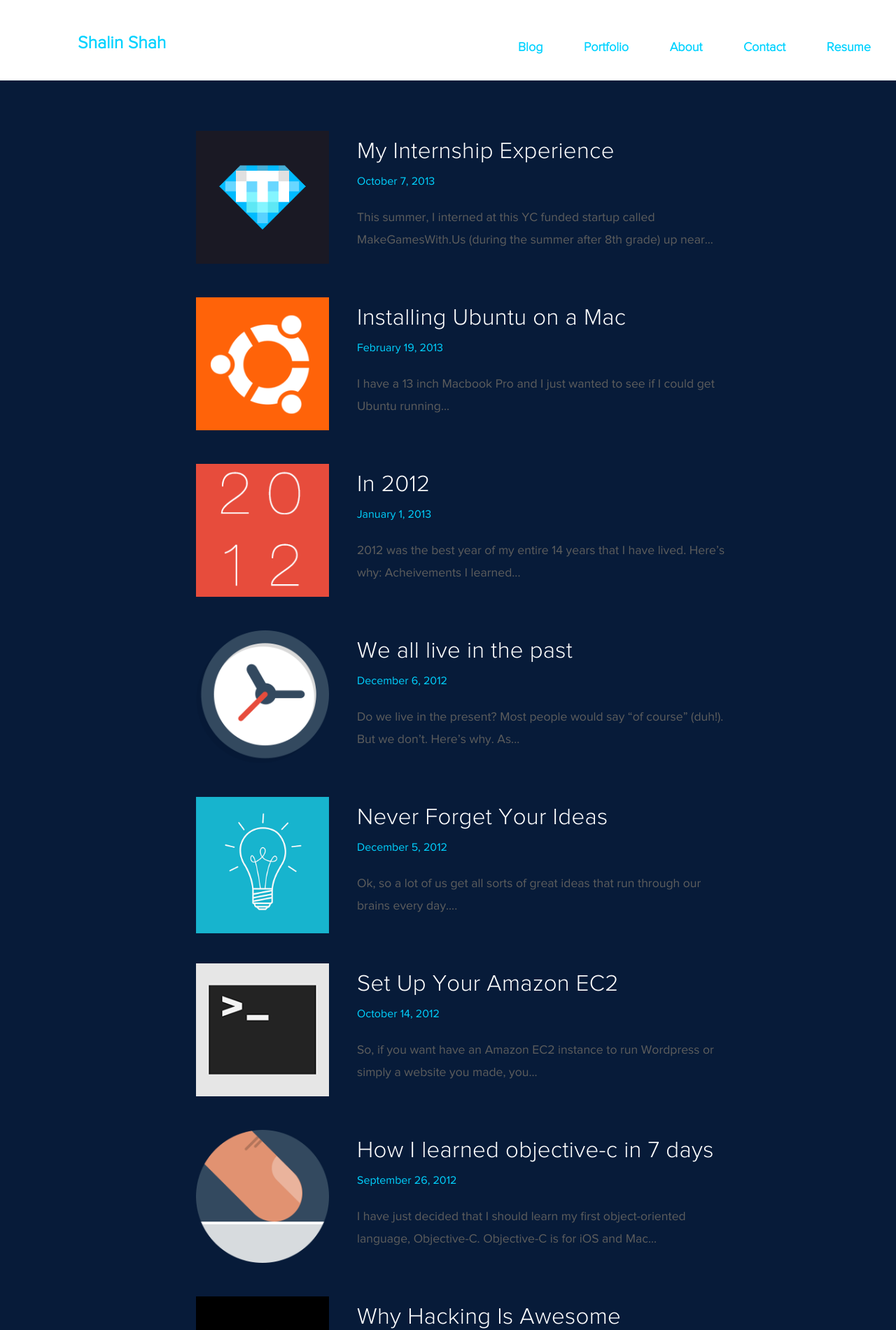
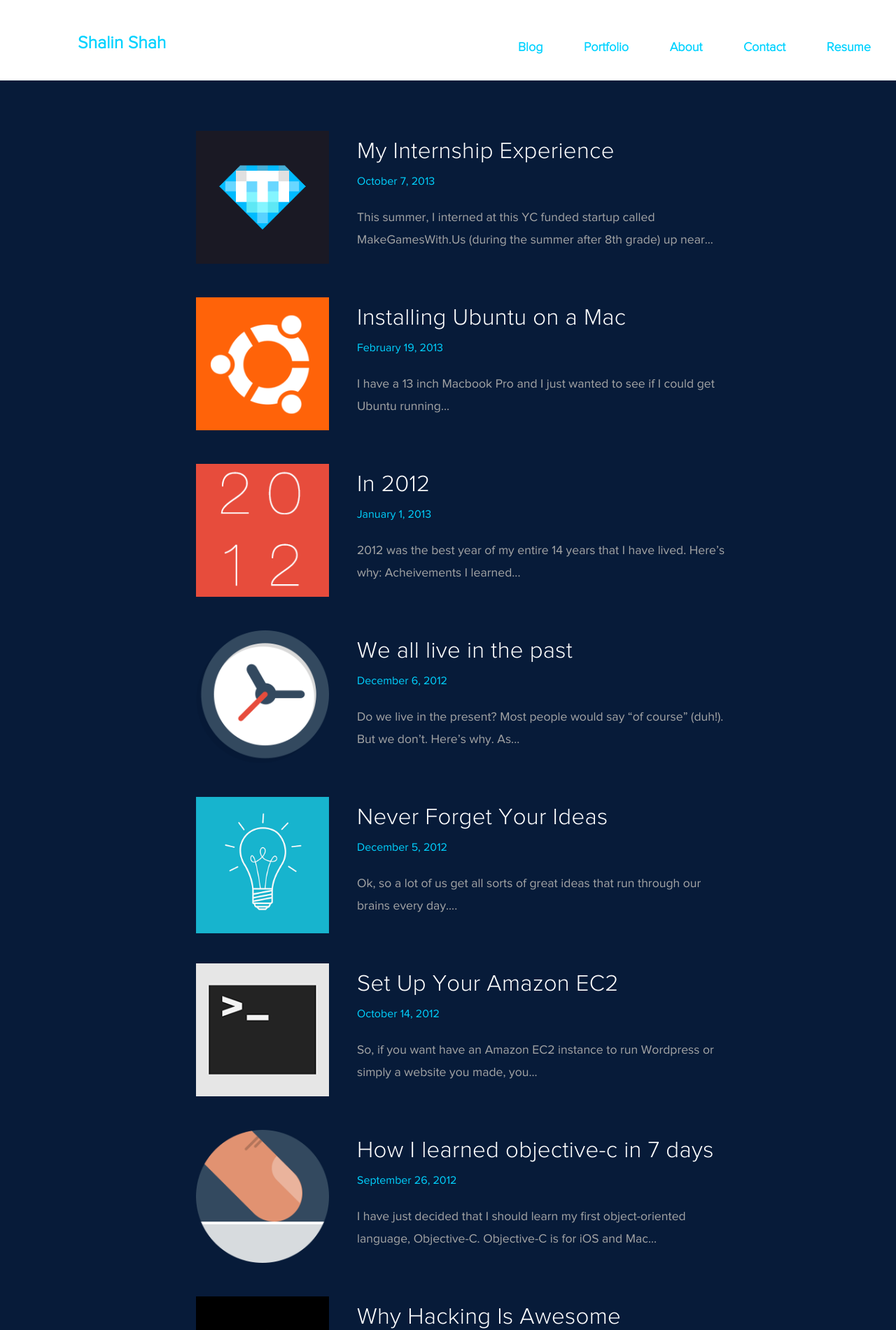
Before and after one commit to shalins/shalinshah.me, a Jekyll site: the page built from blog/index.html, in a window 1280 px wide. Shown: the top 1901 px of the page at 70% size. Built offline with Jekyll 4.4.1, drawn with Linux system fonts in a browser that asks for light colours; nearby versions of some CDN libraries; Markdown is read by kramdown in place of the engine named in the settings; comment, search, counter and statistics services are not loaded.

Commit message:
Final changes to blog and homepage

```diff
--- a/css/flat-ui.css
+++ b/css/flat-ui.css
@@ -713,6 +713,7 @@ body {
   font-size: 0.87em;
 }
 header {
+  height: 100px;
 }
 
 
--- a/css/screen.css
+++ b/css/screen.css
@@ -640,7 +640,7 @@ footer a:hover{
 .journal-list p.entry{
  font-size:1.1em;
  margin:1.3em 0 0 12.5em;
- color:#5e5e5d !important;
+ color:#a5a6a6 !important;
  line-height:1.8em}
 
 .img-centred{
```
